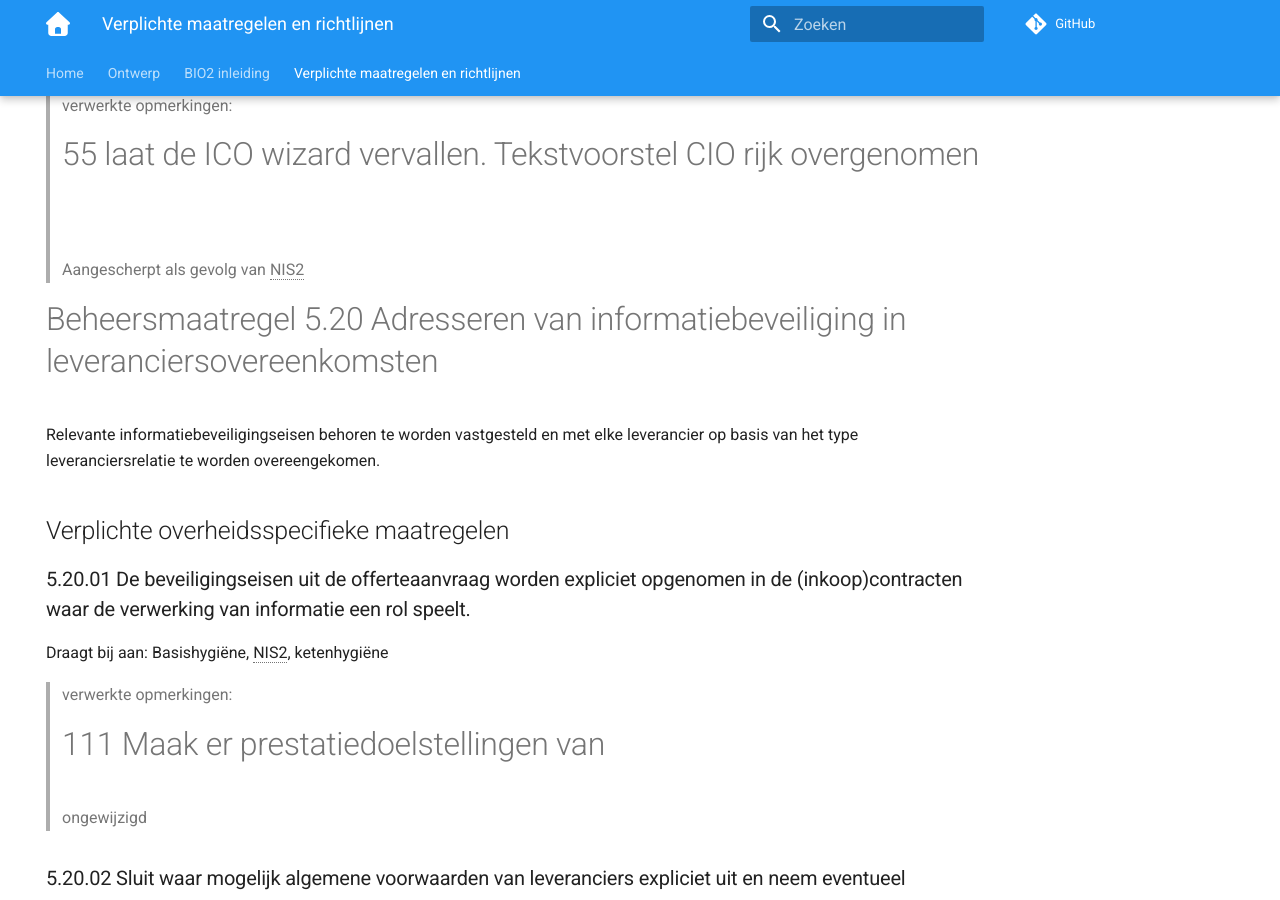
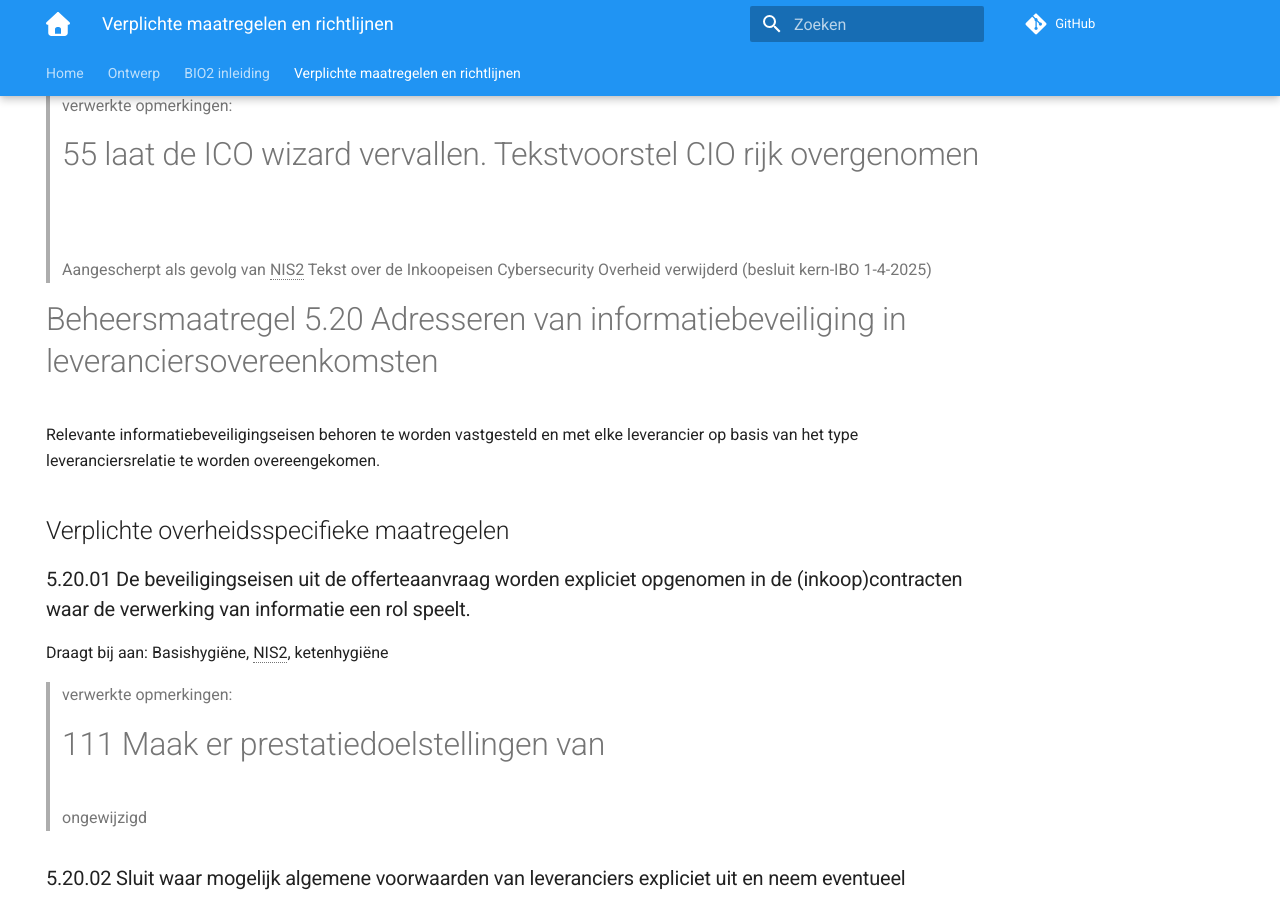
Before and after one commit to MinBZK/Baseline-Informatiebeveiliging-Overheid, an MkDocs documentation site: the page built from docs/maatregelen/index.md, in a window 1280 px wide and 900 px high, scrolled down 14161 px. Built offline with MkDocs 1.6.1 and Material for MkDocs 9.7.7, drawn with Linux system fonts in a browser that asks for light colours; comment, search, counter and statistics services are not loaded.

Commit message:
uitlegtekst bij 5.19.01 ook aangepast

```diff
--- a/docs/maatregelen/index.md
+++ b/docs/maatregelen/index.md
@@ -448,14 +448,12 @@ Er behoren processen en procedures te worden vastgesteld en geïmplementeerd om
 
 ### 5.19.01 Bij offerteaanvragen waar informatie(voorziening) een rol speelt, zijn eisen ten aanzien van informatiebeveiliging (beschikbaarheid, integriteit en vertrouwelijkheid) onderdeel van het hele pakket aan inkoopeisen. De eisen voor informatiebeveiliging zijn gebaseerd op een expliciete risicoafweging.
 
-
 Draagt bij aan: Basishygiëne, NIS2, ketenhygiëne
 
 > verwerkte opmerkingen:
 > #55 laat de ICO wizard vervallen. Tekstvoorstel CIO rijk overgenomen
 > Aangescherpt als gevolg van NIS2
-
-
+> Tekst over de Inkoopeisen Cybersecurity Overheid verwijderd (besluit kern-IBO 1-4-2025)
 
 # Beheersmaatregel 5.20 Adresseren van informatiebeveiliging in leveranciersovereenkomsten
 
```
